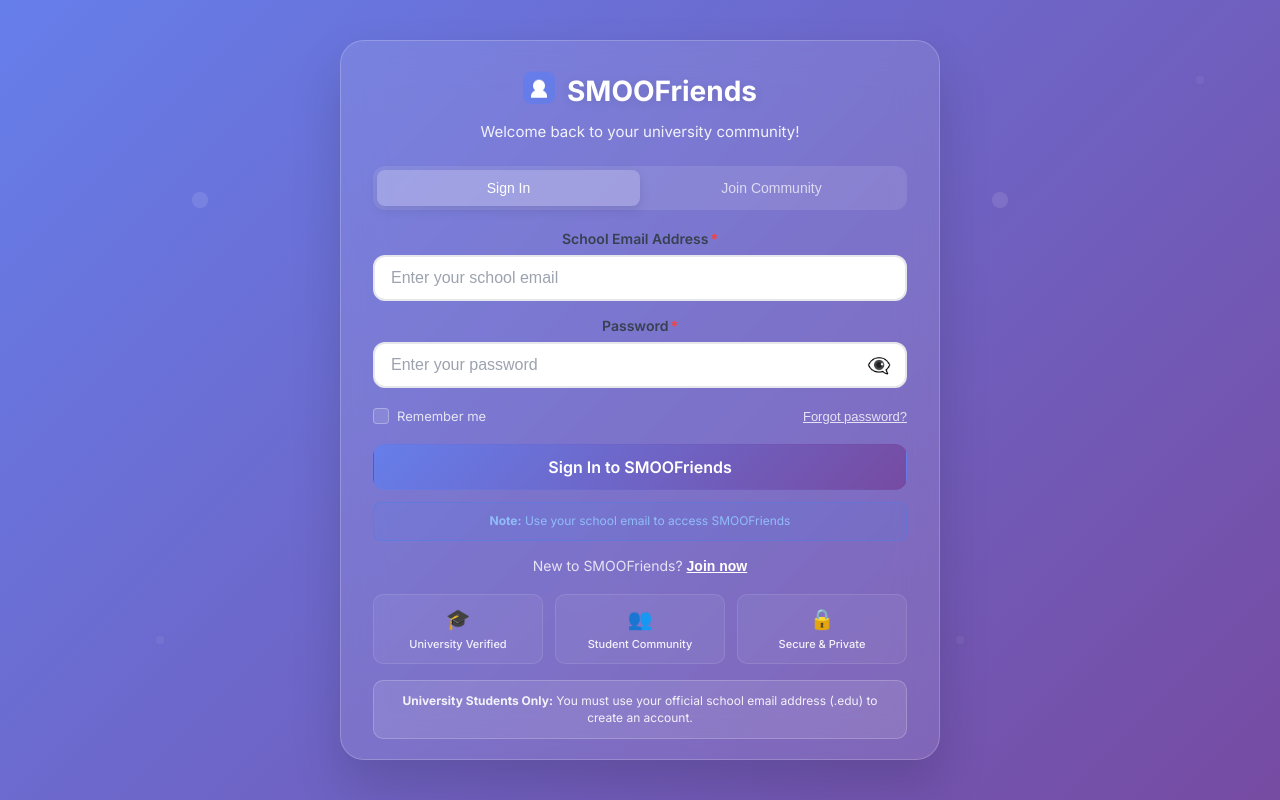
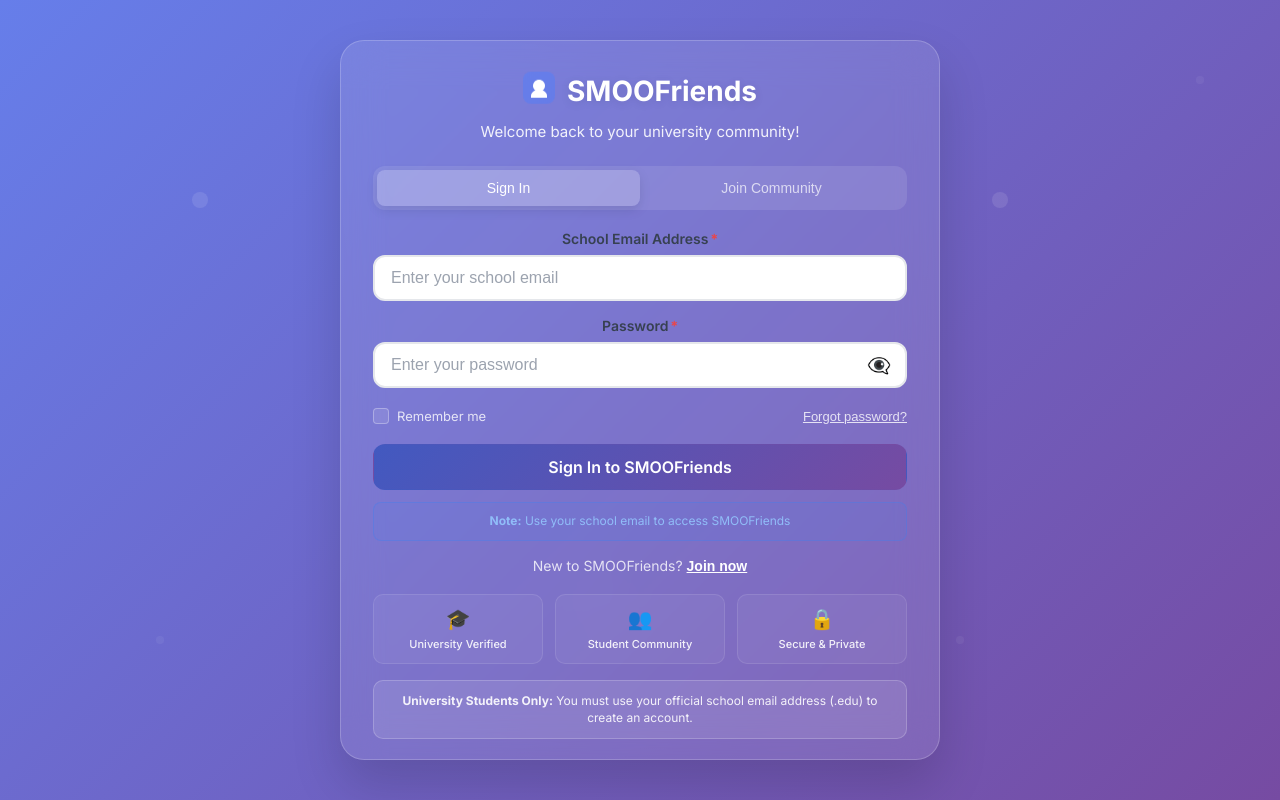
Before and after one commit to leecfryan/.Hackathon_2025, a React (Create React App) app in the folder frontend/: page /login in a window 1280 px wide. Built offline with nearby package versions, Linux system fonts and the light colour scheme.

Commit message:
Sign In button colour change

```diff
--- a/frontend/src/components/Button/Button.module.css
+++ b/frontend/src/components/Button/Button.module.css
@@ -20,7 +20,7 @@
 
 /* Variants */
 .buttonPrimary {
-    background: linear-gradient(135deg, #667eea 0%, #764ba2 100%);
+    background: linear-gradient(135deg, #4259c0 0%, #764ba2 100%);
     color: white;
     border: 1px solid transparent;
 }
```
